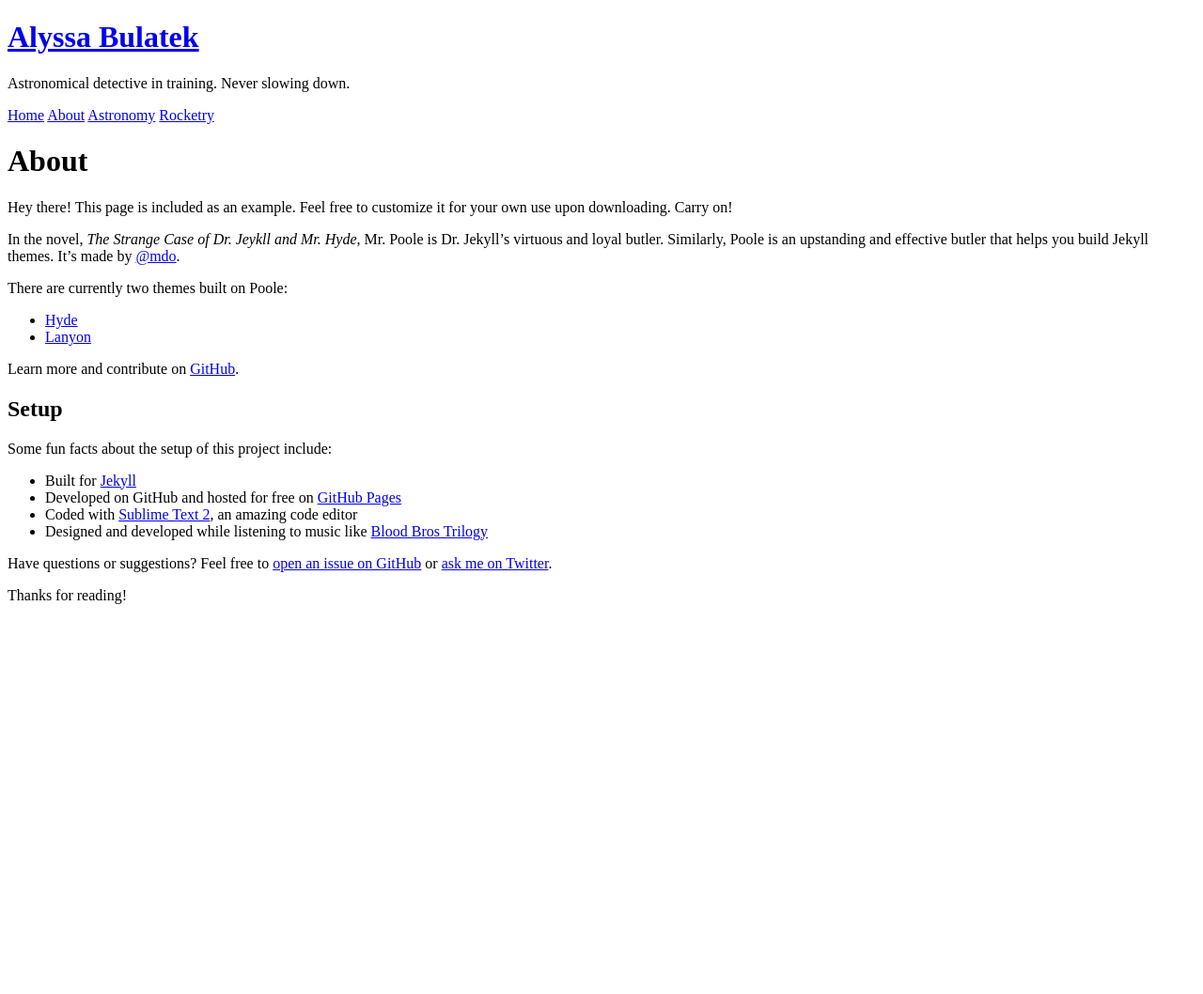
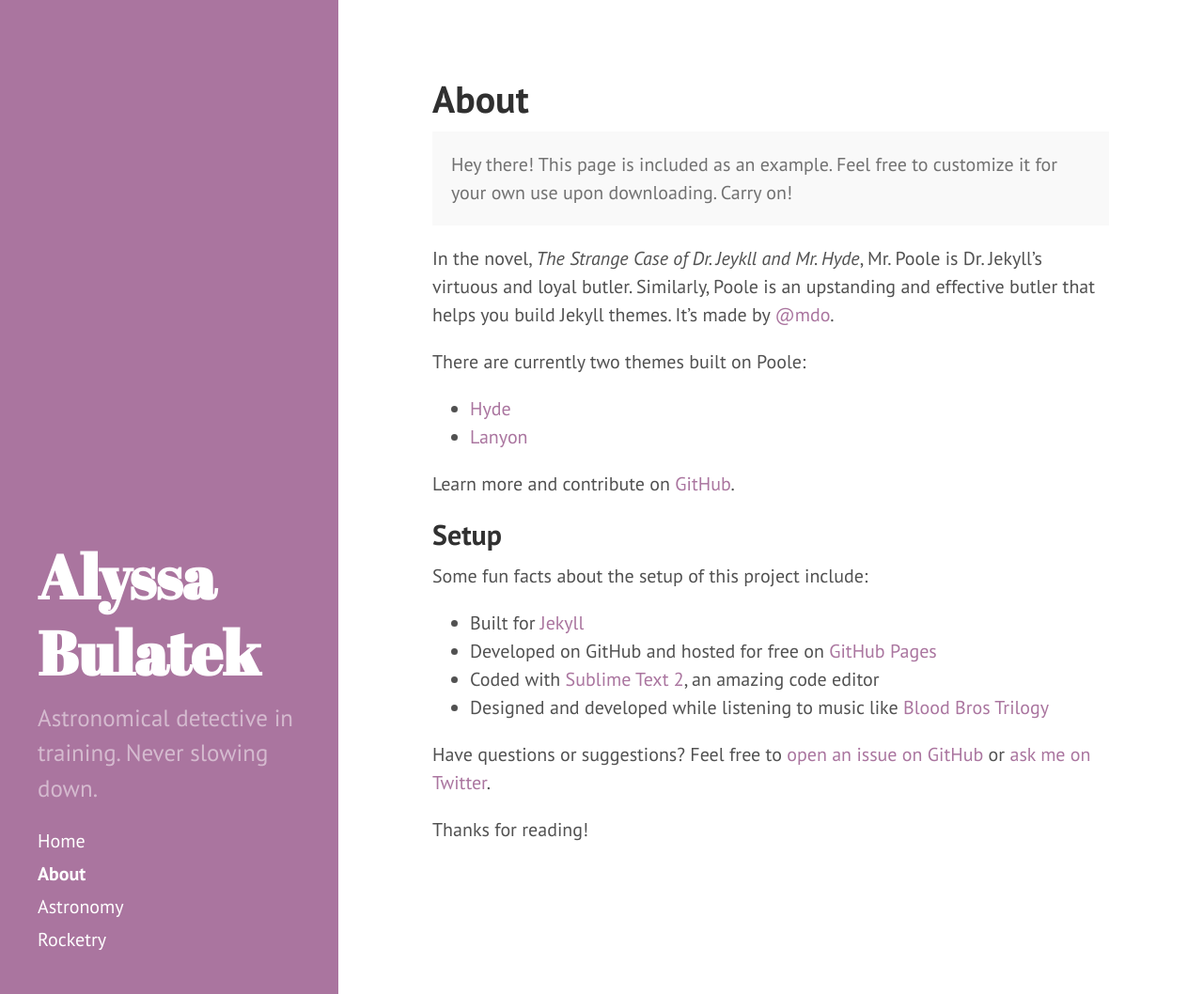
Before and after one commit to abulatek/abulatek.github.io, a Jekyll site: the page built from about.md, in a window 1280 px wide and 1058 px high. Shown: the whole window at 94% size. Built offline with Jekyll 4.4.1, drawn with Linux system fonts in a browser that asks for light colours.

Commit message:
Added more single quotes

```diff
--- a/_includes/head.html
+++ b/_includes/head.html
@@ -15,14 +15,14 @@
   </title>
 
   <!-- CSS -->
-  <link rel="stylesheet" href="{{ public/css/poole.css | relative_url }}">
-  <link rel="stylesheet" href="{{ public/css/syntax.css | relative_url }}">
-  <link rel="stylesheet" href="{{ public/css/hyde.css | relative_url }}">
+  <link rel="stylesheet" href="{{ 'public/css/poole.css' | relative_url }}">
+  <link rel="stylesheet" href="{{ 'public/css/syntax.css' | relative_url }}">
+  <link rel="stylesheet" href="{{ 'public/css/hyde.css' | relative_url }}">
   <link rel="stylesheet" href="http://fonts.googleapis.com/css?family=PT+Sans:400,400italic,700|Abril+Fatface">
 
   <!-- Icons -->
-  <link rel="apple-touch-icon-precomposed" sizes="144x144" href="{{ public/apple-touch-icon-144-precomposed.png | relative_url }}">
-                                 <link rel="shortcut icon" href="{{ public/favicon.ico | relative_url }}">
+  <link rel="apple-touch-icon-precomposed" sizes="144x144" href="{{ 'public/apple-touch-icon-144-precomposed.png' | relative_url }}">
+                                 <link rel="shortcut icon" href="{{ 'public/favicon.ico' | relative_url }}">
 
   <!-- RSS -->
   <link rel="alternate" type="application/rss+xml" title="RSS" href="/atom.xml">
```
